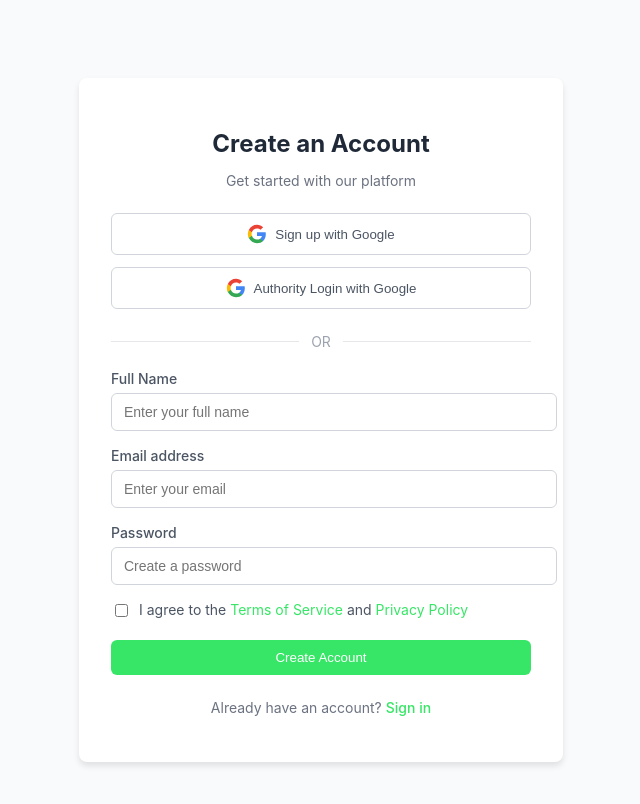
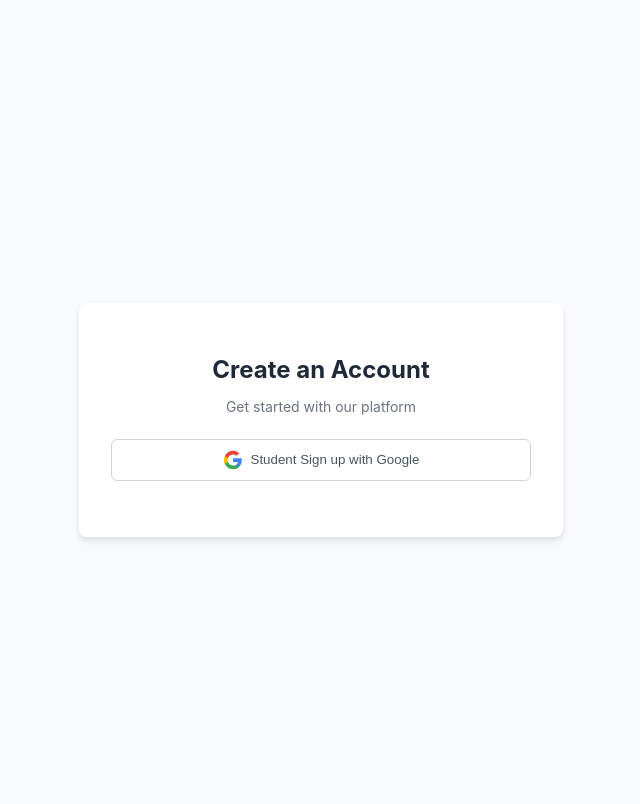
Before and after one commit to Lionel-Logan/Trixie---AI-Chatbot, a React (Create React App) app in the folder frontend/: page /signup in a window 1280 px wide. Shown: the top 804 px of the page, without its empty margins (319-959 px from the left). Built offline with nearby package versions, Linux system fonts and the light colour scheme.

Commit message:
backend for auth

```diff
--- a/frontend/src/App.js
+++ b/frontend/src/App.js
@@ -2,6 +2,7 @@ import React from 'react';
 import { BrowserRouter, Routes, Route } from 'react-router-dom';
 import Landing from './pages/landing';
 import Signup from './pages/signup';
+
 // Import other components you might have
 
 function App() {
@@ -9,7 +10,8 @@ function App() {
     <BrowserRouter>
       <Routes>
         <Route path="/" element={<Landing />} /> {/* Set Landing as your home page */}
-        <Route path="/Signup" element={<Signup />} />
+        <Route path="/signup" element={<Signup />} />
+
       </Routes>
     </BrowserRouter>
   );
--- a/frontend/src/pages/signup.js
+++ b/frontend/src/pages/signup.js
@@ -1,32 +1,51 @@
-import React, { useState } from 'react';
-import './signup.css';
+import React, { useEffect } from "react";
+import { useSearchParams } from "react-router-dom"; // Capture query params
+import "./signup.css";
 
 const Signup = () => {
-  const [formData, setFormData] = useState({
-    name: '',
-    email: '',
-    password: '',
-    agreeToTerms: false
-  });
+  const [searchParams] = useSearchParams();
 
-  const handleChange = (e) => {
-    const { name, value, type, checked } = e.target;
-    setFormData(prevData => ({
-      ...prevData,
-      [name]: type === 'checkbox' ? checked : value
-    }));
+  useEffect(() => {
+    const accessToken = searchParams.get("access_token"); // Get token from URL
+
+    if (accessToken) {
+      sendTokenToBackend(accessToken);
+    }
+  }, [searchParams]);
+
+  const handleGoogleSignIn = async () => {
+    try {
+      const response = await fetch("http://localhost:5000/auth/google");
+      const data = await response.json();
+      if (data.url) {
+        window.location.href = data.url; // Redirect to Google sign-in page
+      } else {
+        console.error("Failed to get auth URL");
+      }
+    } catch (error) {
+      console.error("Google Sign-in Error:", error);
+    }
   };
 
-  const handleSubmit = (e) => {
-    e.preventDefault();
-    console.log('Form submitted:', formData);
-    // Here you would typically call your authentication API
-  };
+  const sendTokenToBackend = async (token) => {
+    try {
+        console.log("📤 Sending Token to Backend:", token);
 
-  const handleGoogleSignup = (isAuthority = false) => {
-    console.log('Google signup initiated', isAuthority ? 'as authority' : 'as regular user');
-    // Implement Google OAuth here
-  };
+        const response = await fetch("http://localhost:5000/auth/user", {
+            method: "POST",
+            headers: {
+                "Content-Type": "application/json",
+                Authorization: `Bearer ${token}`,
+            },
+        });
+
+        const data = await response.json();
+        console.log("✅ Backend Response:", data);
+    } catch (error) {
+        console.error("❌ Error sending token to backend:", error);
+    }
+};
+
 
   return (
     <div className="signup-container">
@@ -37,91 +56,10 @@ const Signup = () => {
         </div>
 
         <div className="social-logins">
-          <button
-            className="google-button"
-            onClick={() => handleGoogleSignup(false)}
-          >
+          <button className="google-button" onClick={handleGoogleSignIn}>
             <div className="google-icon"></div>
-            <span>Sign up with Google</span>
+            <span>Student Sign up with Google</span>
           </button>
-
-          <button
-            className="google-button"
-            onClick={() => handleGoogleSignup(true)}
-          >
-            <div className="google-icon"></div>
-            <span>Authority Login with Google</span>
-          </button>
-        </div>
-
-        <div className="divider">
-          <span>OR</span>
-        </div>
-
-        <form onSubmit={handleSubmit}>
-          <div className="form-group">
-            <label htmlFor="name">Full Name</label>
-            <input
-              type="text"
-              id="name"
-              name="name"
-              placeholder="Enter your full name"
-              value={formData.name}
-              onChange={handleChange}
-              required
-            />
-          </div>
-
-          <div className="form-group">
-            <label htmlFor="email">Email address</label>
-            <input
-              type="email"
-              id="email"
-              name="email"
-              placeholder="Enter your email"
-              value={formData.email}
-              onChange={handleChange}
-              required
-            />
-          </div>
-
-          <div className="form-group">
-            <label htmlFor="password">Password</label>
-            <input
-              type="password"
-              id="password"
-              name="password"
-              placeholder="Create a password"
-              value={formData.password}
-              onChange={handleChange}
-              required
-            />
-          </div>
-
-          <div className="terms-checkbox">
-            <input
-              type="checkbox"
-              id="agreeToTerms"
-              name="agreeToTerms"
-              checked={formData.agreeToTerms}
-              onChange={handleChange}
-              required
-            />
-            <label htmlFor="agreeToTerms">
-              I agree to the <a href="#terms">Terms of Service</a> and <a href="#privacy">Privacy Policy</a>
-            </label>
-          </div>
-
-          <button type="submit" className="signup-button">
-            Create Account
-          </button>
-        </form>
-
-        <div className="login-link">
-          <p>
-            Already have an account?
-            <a href="#login">Sign in</a>
-          </p>
         </div>
       </div>
     </div>
```
Also changed, not shown: frontend/src/Sample.js (line endings or trailing spaces).
